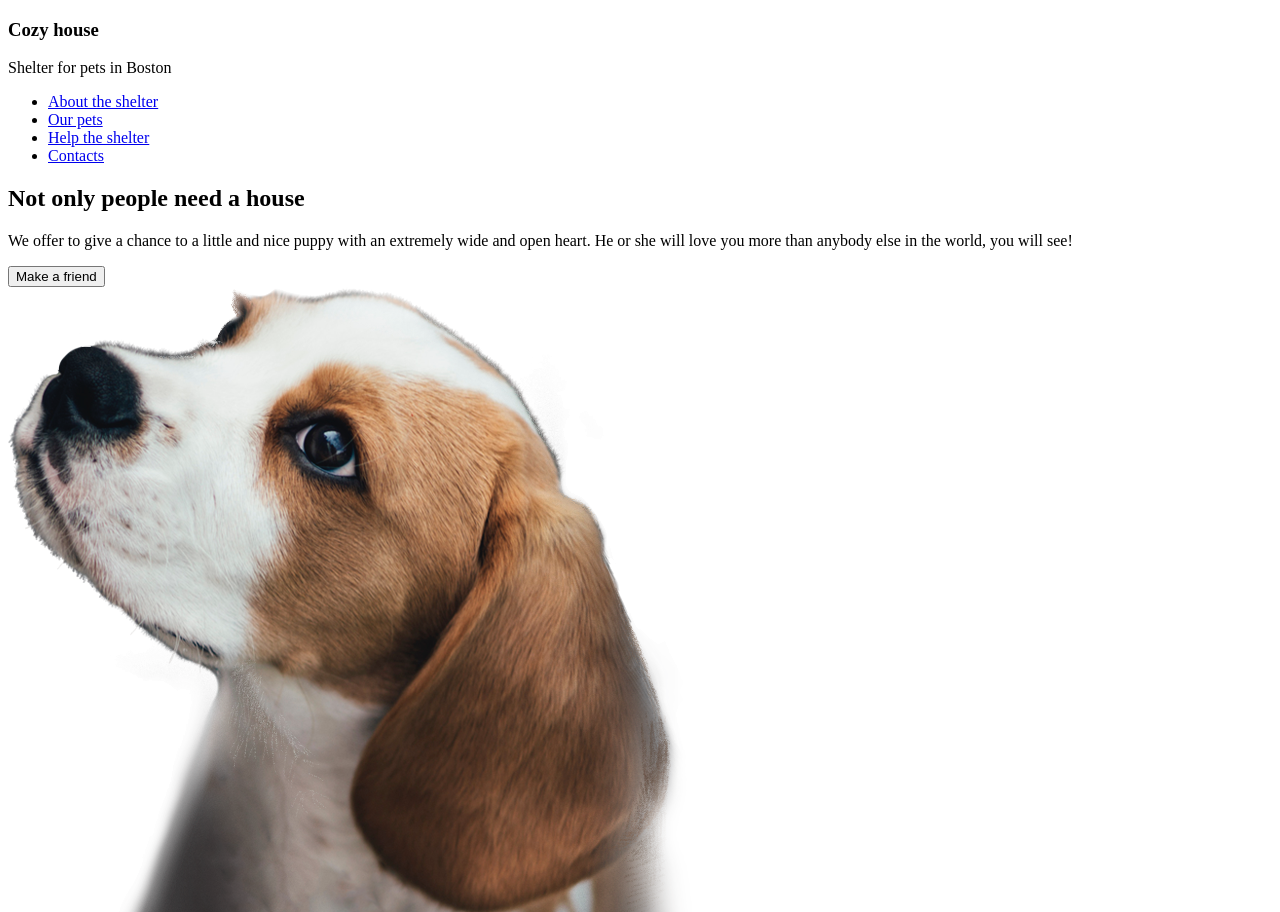
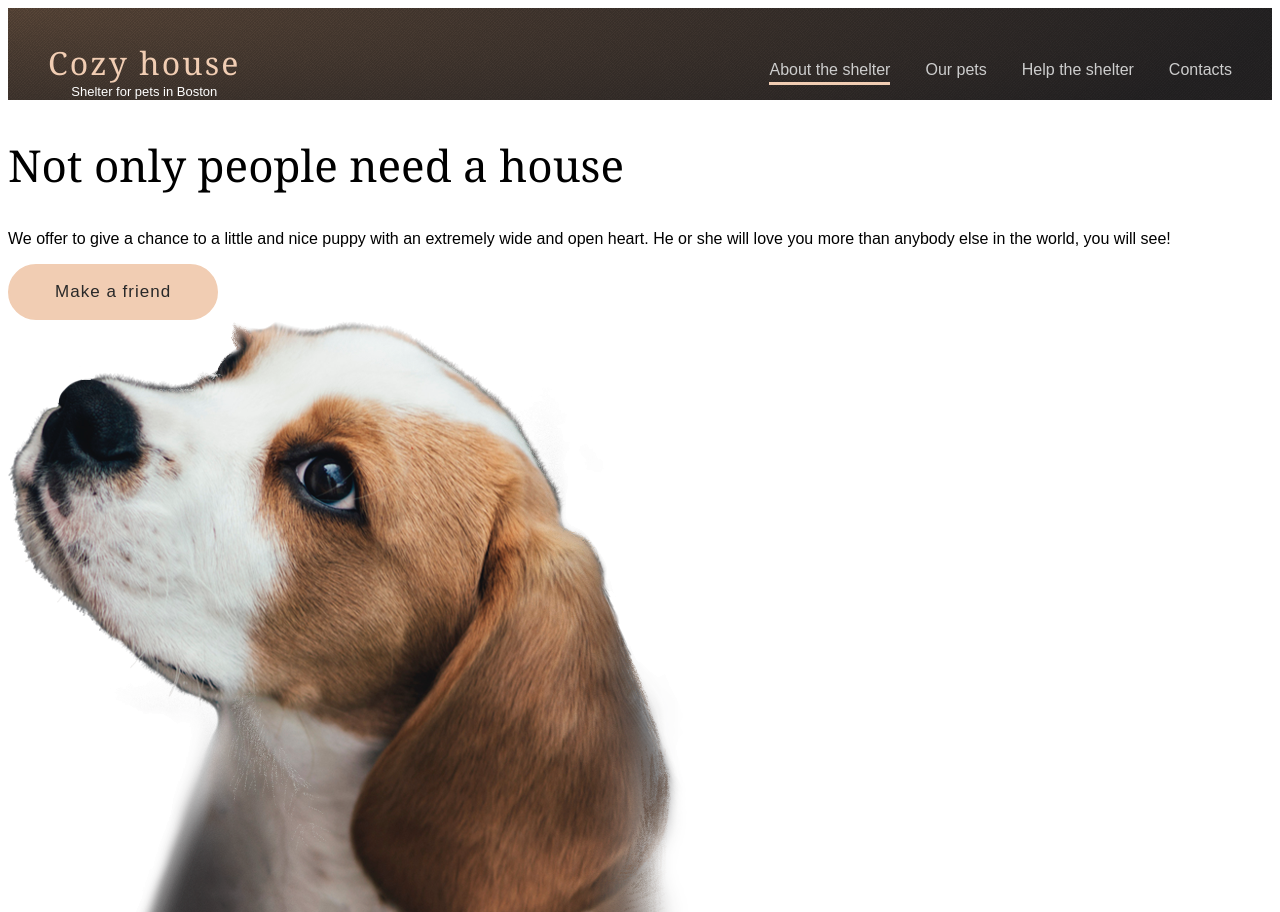
Before and after one commit to papryca/shelter, a plain HTML site: page shelter/sheltor.html in a window 1280 px wide. Shown: the top 912 px of the page. Drawn offline with nearby package versions, Linux system fonts and the light colour scheme; files that its build step writes are made by us from their sources.

Commit message:
feat: add css skeleton

```diff
--- /dev/null
+++ b/shelter/sass/abstract/_constants.scss
@@ -0,0 +1,17 @@
+$color-primary:#F1CDB3;
+$color-background-grey:#F6F6F6;
+$color-background-white:#FFFFFF;
+$color-background-brown:#211F20;
+$color-link-normal:#CDCDCD;
+$color-link-active-hover:#FAFAFA;
+$color-text:#CDCDCD;
+$color-header-main:#FFFFFF;
+$color-header:#545454;
+$color-button:#292929;
+$color-button-normal:#F1CDB3;
+$color-button-hover:#FDDCC4;
+
+$content-width:1280px;
+$tablet-width:768px;
+$mobile-big-width:375px;
+$mobile-small-width:320px;
--- /dev/null
+++ b/shelter/sass/base/_base.scss
@@ -0,0 +1,33 @@
+html {
+  font-size: 10px;
+}
+
+body {
+  font-size: 1.6rem;
+  font-family: 'Georgia', sans-serif;
+}
+
+a,p{
+  font-family: 'Arial', sans-serif;
+  font-weight: 400;
+}
+h2{
+  font-family: 'Georgia', sans-serif;
+  font-style: normal;
+  font-weight: 400;
+  font-size: 44px;
+  line-height: 57px;
+}
+h3{
+  font-style: normal;
+  font-weight: 400;
+  font-size: 35px;
+  line-height: 45px;
+  letter-spacing: 0.06em;
+}
+h4{
+  font-style: normal;
+  font-weight: 400;
+  font-size: 20px;
+  line-height: 23px;
+}
--- /dev/null
+++ b/shelter/sass/base/_buttons.scss
@@ -0,0 +1,25 @@
+.button {
+  padding: 15px 45px;
+  cursor: pointer;
+  color: $color-button;
+  font-style: normal;
+  font-weight: 400;
+  font-size: 1.7rem;
+  line-height: 2.2rem;
+  letter-spacing: 0.06em;
+  border-radius: 100px;
+  transition: all 0.3s;
+}
+.button_bordered {
+  border: 2px solid #F1CDB3;
+}
+
+
+.button_colored{
+  background:$color-button-normal;
+  border: 2px solid $color-primary;
+}
+.button:hover{
+  background:$color-button-hover;
+  border: 2px solid $color-button-hover;
+}
--- /dev/null
+++ b/shelter/sass/components/_collection.scss
@@ -0,0 +1,3 @@
+.collections{
+  background-color: $color-background-grey;
+}
--- /dev/null
+++ b/shelter/sass/components/_donation.scss
@@ -0,0 +1,3 @@
+.donation{
+  background-color: $color-background-grey;
+}
--- /dev/null
+++ b/shelter/sass/layout/_header.scss
@@ -0,0 +1,59 @@
+
+.header {
+  background: url(../images/lay/noise_transparent.png), radial-gradient(100% 215.42% at 0% 0%, #5B483A 0%, #262425 100%) #211F20;
+  padding: 30px 40px 0 40px;
+}
+
+.header__wrapper {
+  display: flex;
+  align-items: center;
+  justify-content: space-between;
+
+}
+.logo_subtitle{
+  font-weight: 400;
+  font-size: 13px;
+  line-height: 15px;
+  color: $color-header-main;
+  margin: 0;
+  text-align: center;
+
+}
+
+.navigation__header a {
+  text-decoration: none;
+  color: $color-link-normal;
+}
+
+.navigation__header_line a{
+  border-bottom: 3px $color-primary solid;
+  padding: 4px 0;
+
+}
+
+.logo_title a{
+  font-family: 'Georgia', sans-serif;
+  color: $color-primary;
+  text-decoration: none;
+  font-weight: 400;
+  font-size: 3.2rem;
+  line-height: 3.5rem;
+}
+.logo_title{
+  margin: 0;
+}
+.navigation {
+  display: flex;
+}
+.navigation__header {
+  list-style: none;
+  text-decoration: none;
+  padding: 4px 0;
+  margin-right: 35px;
+  cursor: pointer;
+
+
+}
+.navigation__header:last-child{
+  margin-right: 0;
+}
--- /dev/null
+++ b/shelter/sass/layout/_wrapper.scss
@@ -0,0 +1,4 @@
+.wrapper{
+  max-width: $content-width;
+  margin: auto;
+}
--- /dev/null
+++ b/shelter/sass/shelter.scss
@@ -0,0 +1,9 @@
+@import "abstract/constants";
+@import "base/base";
+@import "layout/wrapper";
+//Components
+@import "components/donation";
+@import "components/collection";
+//Layouts
+@import "layout/header";
+@import "base/buttons";
--- a/shelter/sheltor.html
+++ b/shelter/sheltor.html
@@ -3,13 +3,18 @@
 <head>
     <meta charset="UTF-8">
     <meta name="viewport" content="width=device-width, initial-scale=1"/>
+    <link href="sass/shelter.css" rel="stylesheet">
     <title>Shelter</title>
 </head>
 <body>
 <header class="header">
-    <div class="wrapper">
+    <div class="wrapper header__wrapper">
         <div class="header__logo">
-            <h3 class="logo logo-title">Cozy house</h3>
+
+            <h3 class="logo logo_title">
+                <a href="#"> Cozy house </a>
+            </h3>
+
             <p class="logo logo_subtitle">Shelter for pets in Boston</p>
         </div>
         <nav class="header__navigation">
@@ -238,7 +243,8 @@
                 <span class="icon-card">
                     <img src="images/donation/credit-card.png" alt="credit-card"/>
                 </span>
-                <button class="button button_colored">8380 2880 8028 8791 7435</button>
+                <a class="link button_colored" href="#">8380 2880 8028 8791 7435</a>
+
             </div>
             <p>Legal information and lorem ipsum dolor sit amet, consectetur adipiscing elit. Maecenas a ipsum at libero
                 sagittis dignissim sed ac diam. Praesent ultrices maximus tortor et vulputate. Interdum et malesuada
@@ -259,7 +265,7 @@
                         <img src="images/address/icon-email.png">
                     </span>
                     <div class="email-address">
-                        <p>email@shelter.com</p>
+                        <h4>email@shelter.com</h4>
                     </div>
                 </div>
                 <div class="footer-contacts__connection">
@@ -267,7 +273,7 @@
                         <img src="images/address/icon-phone.png">
                     </span>
                     <div class="phone-number">
-                        <p>+13 674 567 75 54</p>
+                        <h4>+13 674 567 75 54</h4>
                     </div>
                 </div>
 
@@ -278,14 +284,14 @@
                     <span>
                           <img src="images/address/icon-marker.png" alt="address"/>
                     </span>
-                    <p>1 Central Street, Boston (entrance from the store)</p>
+                    <h4>1 Central Street, Boston (entrance from the store)</h4>
 
                 </div>
                 <div class="footer-address__information">
                     <span>
                           <img src="images/address/icon-marker.png" alt="address"/>
                     </span>
-                    <p>18 South Park, London </p>
+                    <h4>18 South Park, London </h4>
 
                 </div>
             </div>
```
Also changed, not shown: shelter/pets.html (added, +38 -0 lines), shelter/images/lay/noise_transparent.png (added), shelter/sheltor.css (deleted).
